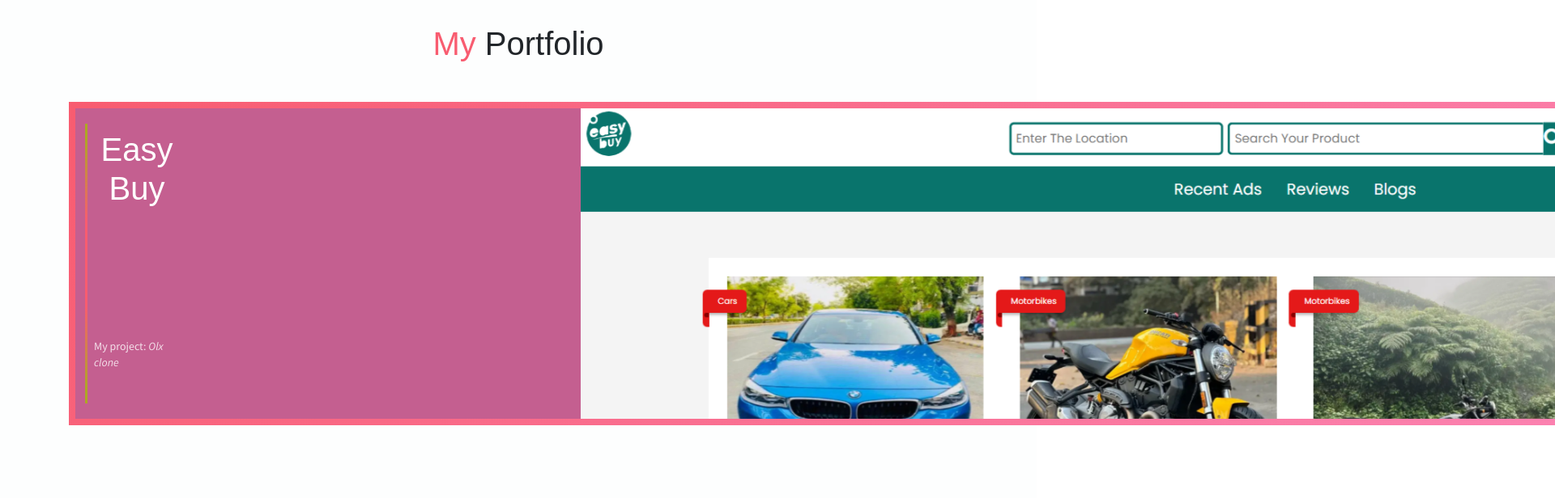
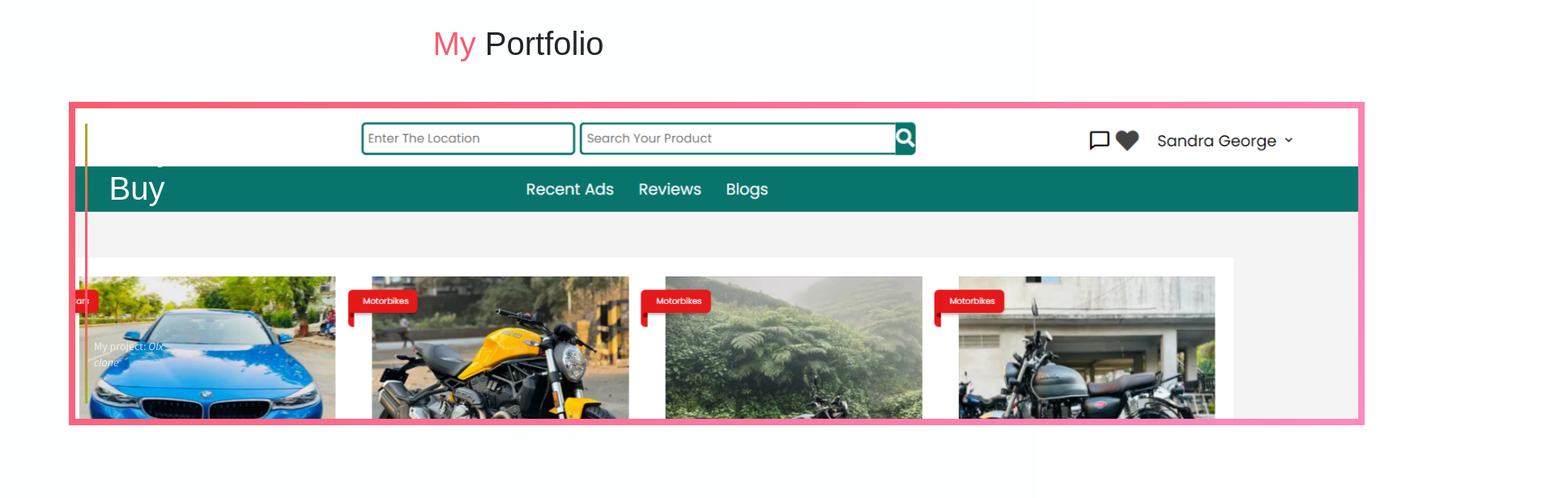
Before and after one commit to georgejacob1/georgejacob1.github.io, a plain HTML site: page index.html in a window 1280 px wide. Shown: the part 2200-2816 px from the top of the page at 81% size, 1920 px wide, since content can reach past the window. Drawn offline with Linux system fonts and the light colour scheme; some packages are replaced by stand-ins of ours.

Commit message:
Update index.html

```diff
--- a/index.html
+++ b/index.html
@@ -18,7 +18,7 @@ p {
 	display: flex;
 	flex-wrap: nowrap;
 	justify-content: space-between;
-	width: 300vmin;
+	width: 200vmin;
 	height: 25em;
 	border: 8px solid;
 	border-image: linear-gradient(-50deg, #fc8bc0, #f85c70) 1;
```
